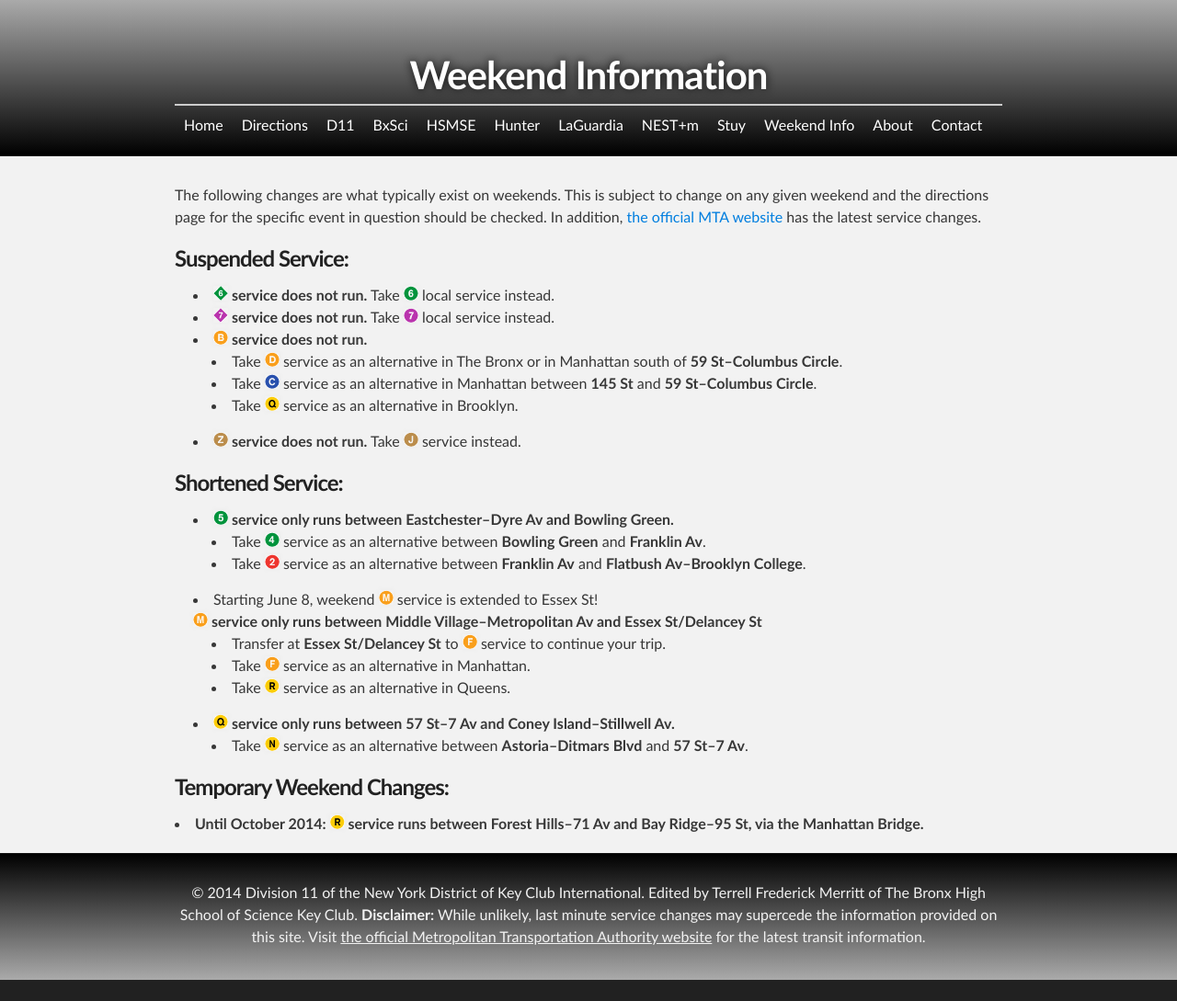
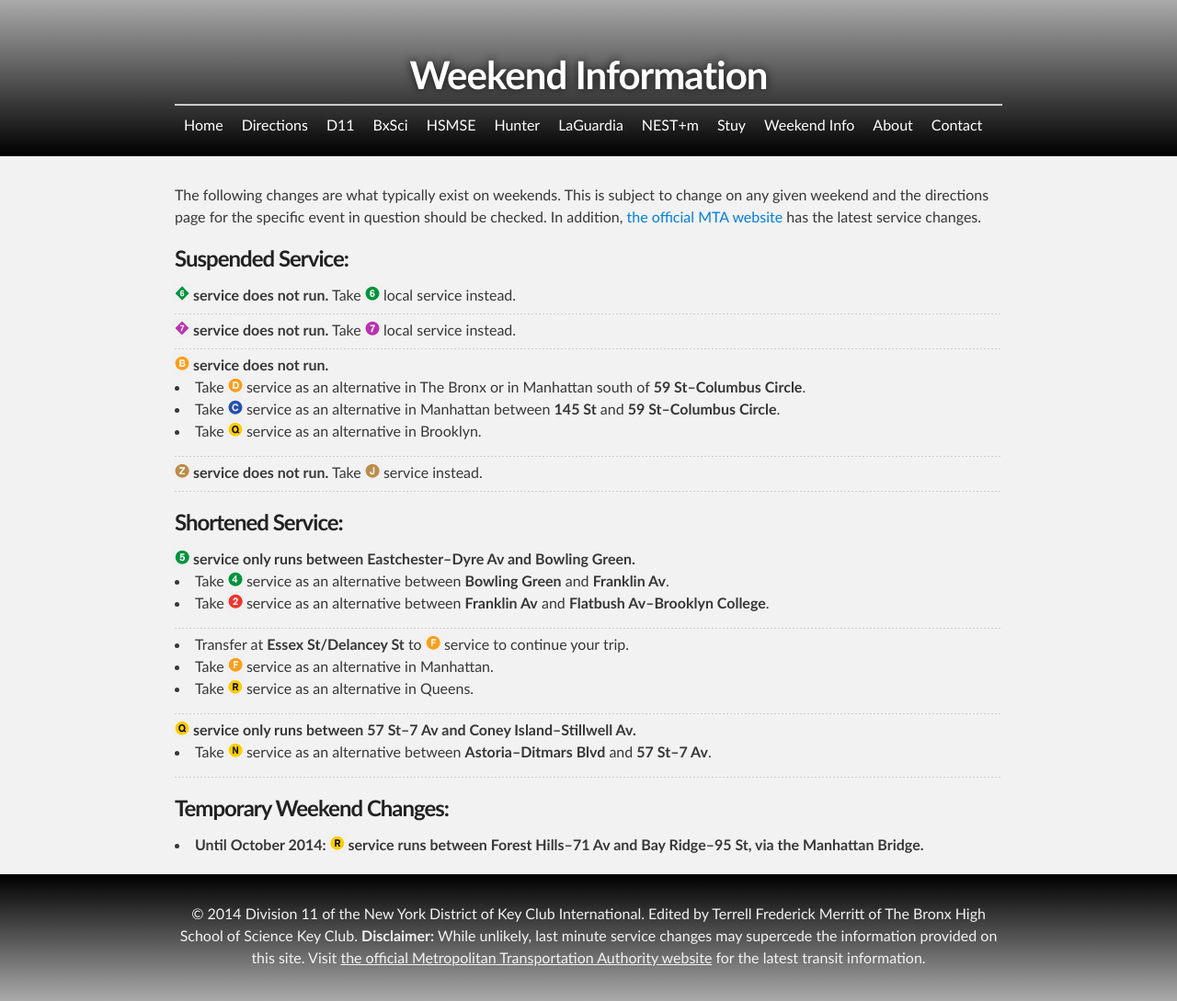
Before and after one commit to d11directions/d11directions.github.io, a Jekyll site: the page built from weekend_info/index.html, in a window 1280 px wide. Shown: the whole page at 92% size. Built offline with Jekyll 4.4.1, drawn with Linux system fonts in a browser that asks for light colours; before the commit the page ends 1066 px from its top, so only the background shows below that.

Commit message:
Update Weekend Info

```diff
--- a/weekend_info/index.html
+++ b/weekend_info/index.html
@@ -3,7 +3,7 @@ layout: default
 title: Weekend Information
 redirect_from: /weekend_information/index.html
 ---
-  <style> img { padding: 0; margin: 0; border: none; } :target { background: #ffff00; } </style>
+  <style> img { padding: 0; margin: 0; border: none; } :target { background: #ffff00; } ul { list-style: none; padding-left: 0px } li > ul { list-style: inside; } </style>
     <p>The following changes are what typically exist on weekends. This is subject to change on any given weekend and the directions page for the specific event in question should be checked. In addition, <a href="http://www.mta.info">the official MTA website</a> has the latest service changes.</p>
     <h3>Suspended Service:</h3>
     <ul>
@@ -11,10 +11,12 @@ redirect_from: /weekend_information/index.html
         <strong><img src="/img/6d.png" alt="<6>"> service does not run.</strong>
         Take <img src="/img/6.png" alt="(6)"> local service instead.
       </li>
+      <hr>
       <li id="7d">
         <strong><img src="/img/7d.png" alt="<7>"> service does not run.</strong>
         Take <img src="/img/7.png" alt="(7)"> local service instead.
       </li>
+      <hr>
       <li id="B">
         <strong><img src="/img/B.png" alt="(B)"> service does not run.</strong>
         <ul>
@@ -23,10 +25,12 @@ redirect_from: /weekend_information/index.html
           <li>Take <img src="/img/Q.png" alt="(Q)"> service as an alternative in Brooklyn.</li>
         </ul>
       </li>
+      <hr>
       <li id="Z">
         <strong><img src="/img/Z.png" alt="(Z)"> service does not run.</strong>
         Take <img src="/img/J.png" alt="(J)"> service instead.
       </li>
+      <hr>
     </ul>
 
     <h3>Shortened Service:</h3>
@@ -38,20 +42,22 @@ redirect_from: /weekend_information/index.html
           <li>Take <img src="/img/2.png" alt="(2)"> service as an alternative between <strong>Franklin Av</strong> and <strong>Flatbush Av&ndash;Brooklyn College</strong>.</li>
         </ul>
       </li>
+      <hr>
       <li id="M">
-        Starting June 8, weekend <img src="/img/M.png" alt="(M)"> service is extended to Essex St!<br><strong><img src="/img/M.png" alt="(M)"> service only runs between Middle Village&ndash;Metropolitan Av and Essex St/Delancey St</strong>
         <ul>
           <li>Transfer at <strong>Essex St/Delancey St</strong> to <img src="/img/F.png" alt="(F)"> service to continue your trip.</li>
           <li>Take <img src="/img/F.png" alt="(F)"> service as an alternative in Manhattan.</li>
           <li>Take <img src="/img/R.png" alt="(R)"> service as an alternative in Queens.</li>
         </ul>
       </li>
+      <hr>
       <li id="Q">
         <strong><img src="/img/Q.png" alt="(Q)"> service only runs between 57 St&ndash;7 Av and Coney Island&ndash;Stillwell Av.</strong>
         <ul>
           <li>Take <img src="/img/N.png" alt="(N)"> service as an alternative between <strong>Astoria&ndash;Ditmars Blvd</strong> and <strong>57 St&ndash;7 Av</strong>.</li>
         </ul>
       </li>
+      <hr>
     </ul>
 
     <h3>Temporary Weekend Changes:</h3>
```
